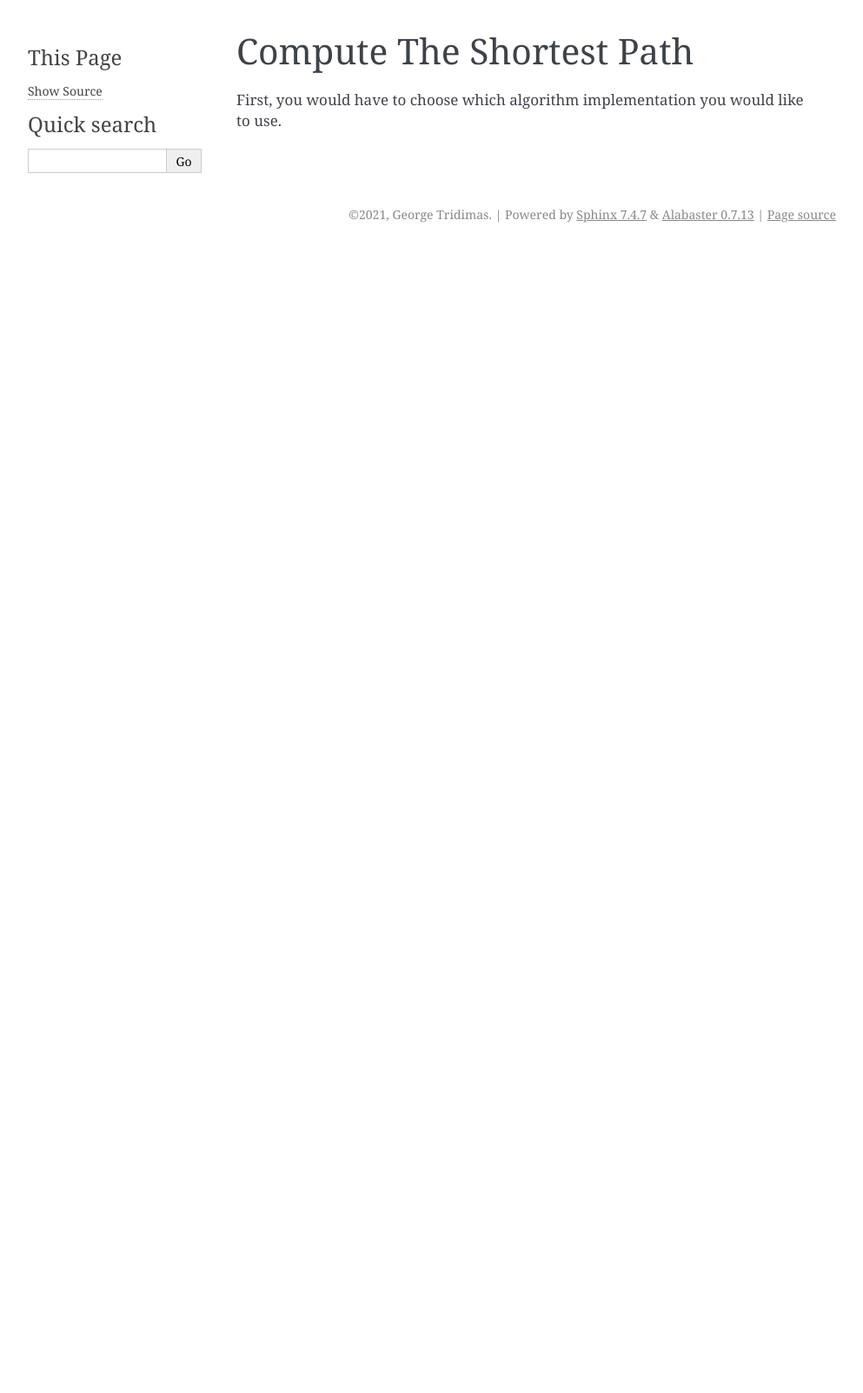
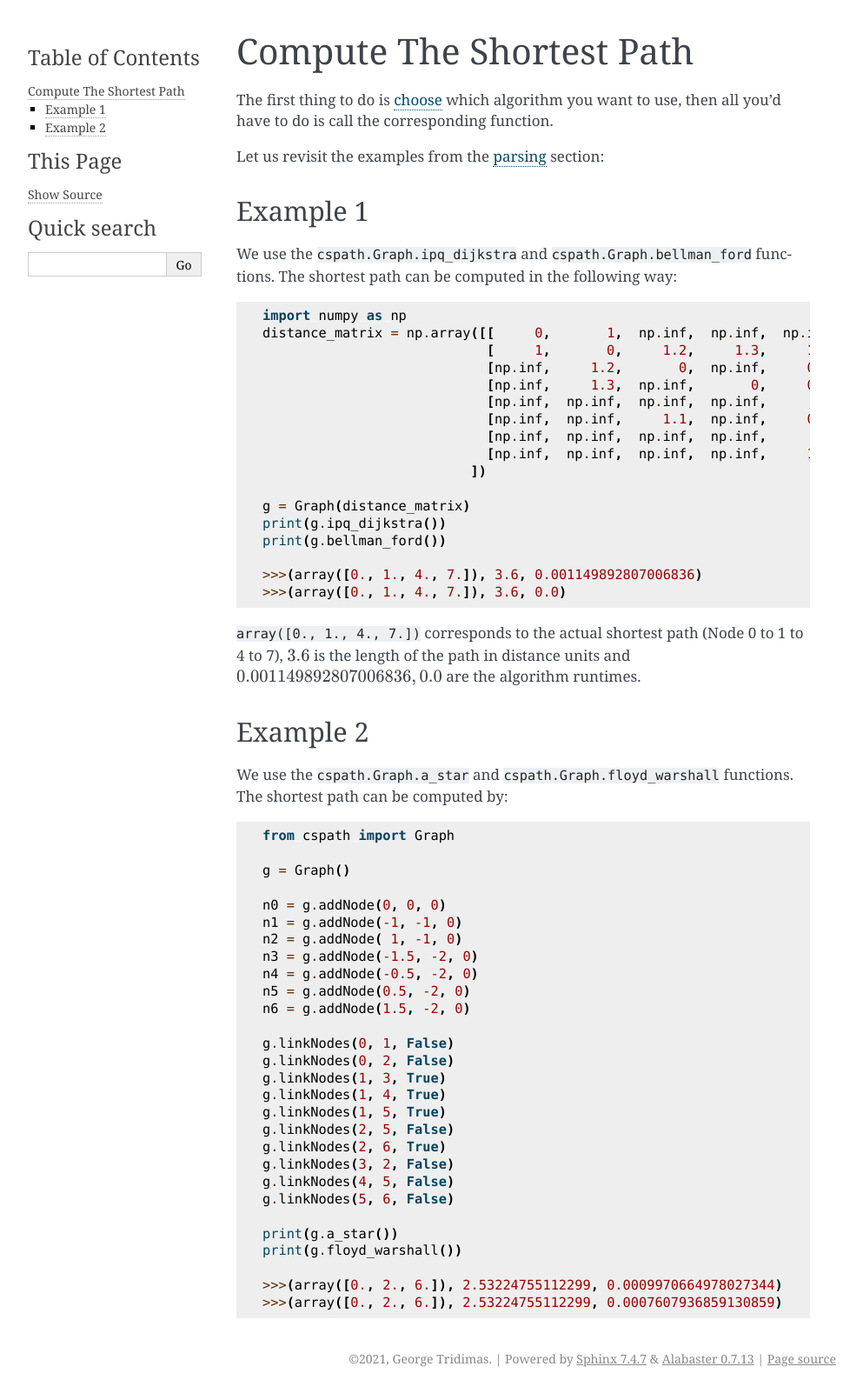
Before and after one commit to notgmt1337/CSPath, a Sphinx documentation site: the page built from docs/how-to/algorithm-choice.rst, in a window 1280 px wide. Shown: the whole page at 87% size, without its empty margins (148-1141 px from the left). Built offline with Sphinx 7.4.7, drawn with Linux system fonts in a browser that asks for light colours; before the commit the page ends 900 px from its top, so only the background shows below that.

Commit message:
Update algorithm-choice.rst

```diff
--- a/docs/how-to/algorithm-choice.rst
+++ b/docs/how-to/algorithm-choice.rst
@@ -1,4 +1,72 @@
 Compute The Shortest Path
 =========================
 
-First, you would have to choose which algorithm implementation you would like to use.
+The first thing to do is `choose`_ which algorithm you want to use, then all you'd have to do is call the corresponding function.
+
+Let us revisit the examples from the `parsing`_ section:
+
+Example 1
+---------
+
+We use the :code:`cspath.Graph.ipq_dijkstra` and :code:`cspath.Graph.bellman_ford` functions. The shortest path can be computed in the following way:
+
+.. code-block:: python
+
+    import numpy as np
+    distance_matrix = np.array([[     0,       1,  np.inf,  np.inf,  np.inf,  np.inf,  np.inf,  np.inf],
+                                [     1,       0,     1.2,     1.3,     1.5,  np.inf,  np.inf,  np.inf],
+                                [np.inf,     1.2,       0,  np.inf,     0.3,     1.1,  np.inf,  np.inf],
+                                [np.inf,     1.3,  np.inf,       0,     0.6,  np.inf,  np.inf,       2],
+                                [np.inf,  np.inf,  np.inf,  np.inf,       0,     0.1,     1.0,     1.1],
+                                [np.inf,  np.inf,     1.1,  np.inf,     0.1,       0,     0.5,  np.inf],
+                                [np.inf,  np.inf,  np.inf,  np.inf,       1,     0.5,       0,     0.7],
+                                [np.inf,  np.inf,  np.inf,  np.inf,     1.1,  np.inf,     0.7,       0],
+                              ])
+
+    g = Graph(distance_matrix)
+    print(g.ipq_dijkstra())
+    print(g.bellman_ford())
+
+    >>>(array([0., 1., 4., 7.]), 3.6, 0.001149892807006836)
+    >>>(array([0., 1., 4., 7.]), 3.6, 0.0)
+
+:code:`array([0., 1., 4., 7.])` corresponds to the actual shortest path (Node 0 to 1 to 4 to 7), :math:`3.6` is the length of the path in distance units and :math:`0.001149892807006836, 0.0` are the algorithm runtimes.
+
+.. _choose: https://cspath.readthedocs.io/en/latest/explanation/index.html
+.. _parsing: https://cspath.readthedocs.io/en/latest/how-to/graph-parse.html
+
+Example 2
+---------
+
+We use the :code:`cspath.Graph.a_star` and :code:`cspath.Graph.floyd_warshall` functions. The shortest path can be computed by:
+
+.. code-block:: python
+
+    from cspath import Graph
+
+    g = Graph()
+
+    n0 = g.addNode(0, 0, 0)
+    n1 = g.addNode(-1, -1, 0)
+    n2 = g.addNode( 1, -1, 0)
+    n3 = g.addNode(-1.5, -2, 0)
+    n4 = g.addNode(-0.5, -2, 0)
+    n5 = g.addNode(0.5, -2, 0)
+    n6 = g.addNode(1.5, -2, 0)
+
+    g.linkNodes(0, 1, False)
+    g.linkNodes(0, 2, False)
+    g.linkNodes(1, 3, True)
+    g.linkNodes(1, 4, True)
+    g.linkNodes(1, 5, True)
+    g.linkNodes(2, 5, False)
+    g.linkNodes(2, 6, True)
+    g.linkNodes(3, 2, False)
+    g.linkNodes(4, 5, False)
+    g.linkNodes(5, 6, False)
+
+    print(g.a_star())
+    print(g.floyd_warshall())
+
+    >>>(array([0., 2., 6.]), 2.53224755112299, 0.0009970664978027344)
+    >>>(array([0., 2., 6.]), 2.53224755112299, 0.0007607936859130859)
```
